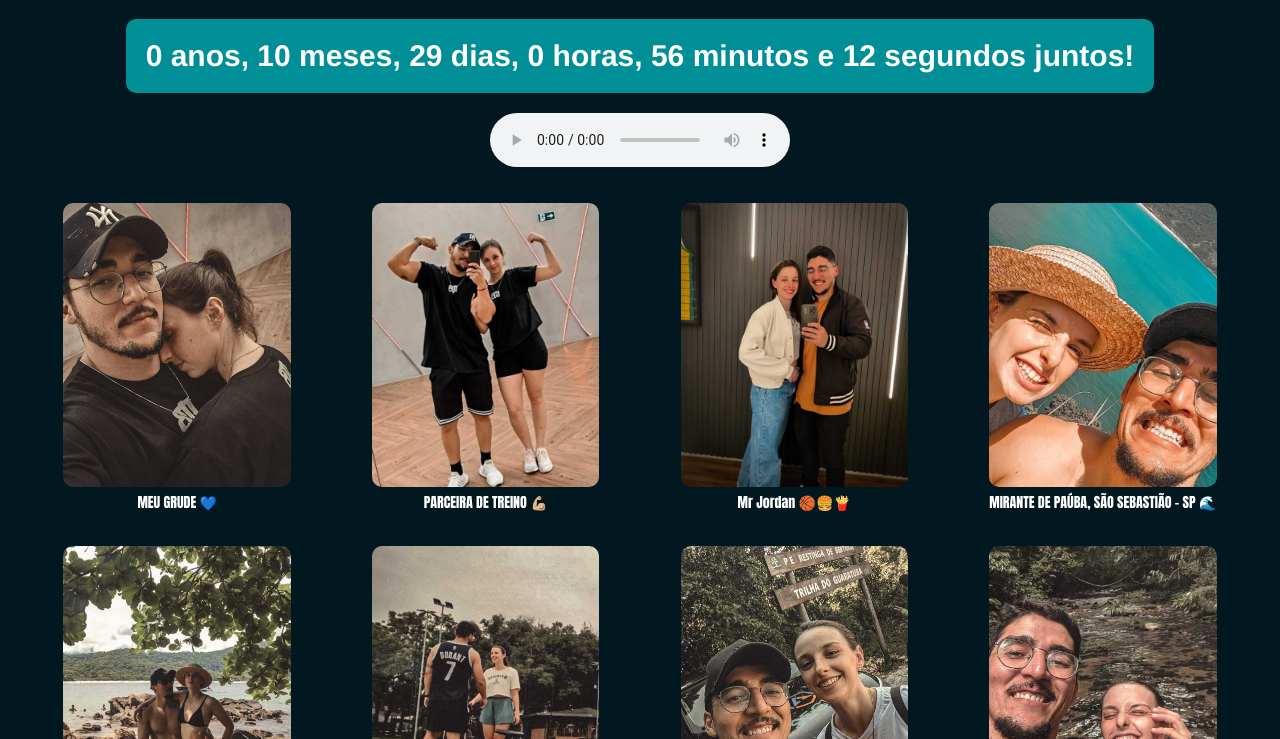
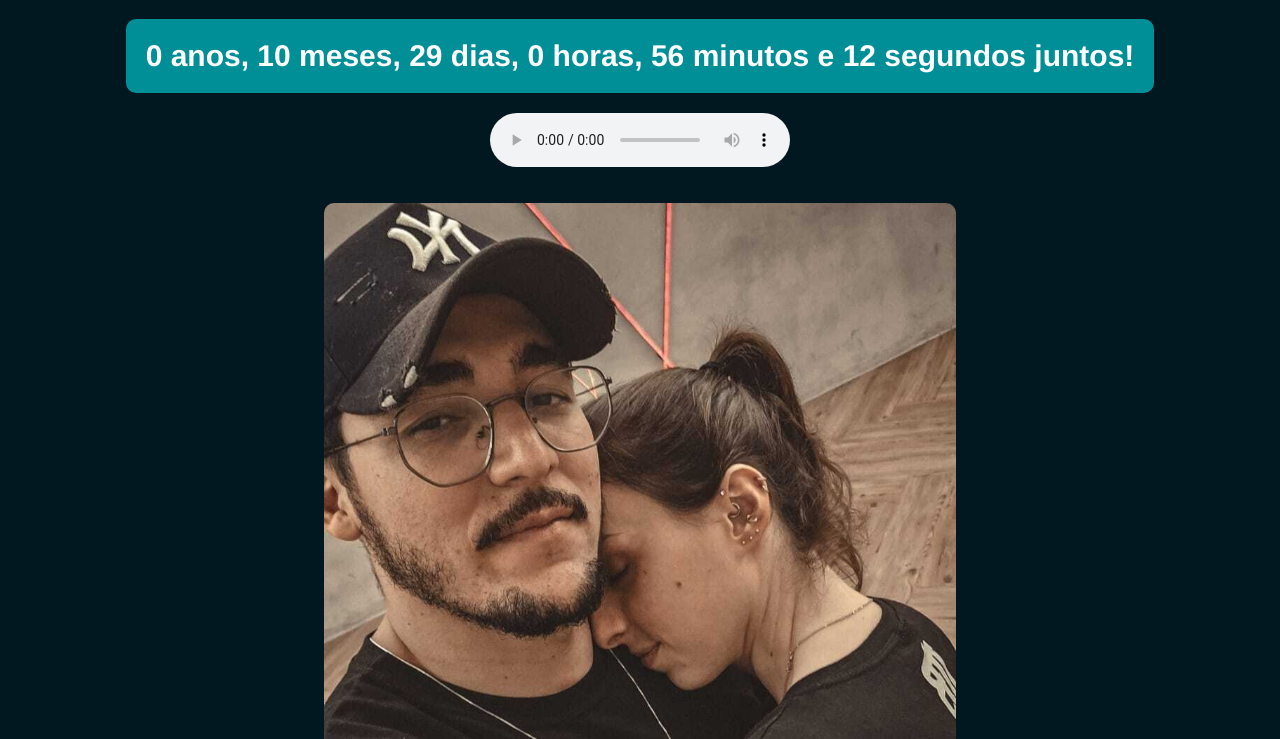
Before and after one commit to heitorRMelo/BONS_MOMENTOS, a plain HTML site: page index.html in a window 1280 px wide. Shown: the part 61-800 px from the top of the page. Drawn offline with Linux system fonts and the light colour scheme.

Commit message:
Update style.css

```diff
--- a/style.css
+++ b/style.css
@@ -41,7 +41,7 @@ audio {
     display: flex;
     flex-direction: column;
     align-items: center;
-    width: 18%; /* Mantém 4 imagens por linha */
+    width: 50%; /* Mantém 4 imagens por linha */
 }
 
 #galeria img {
```
